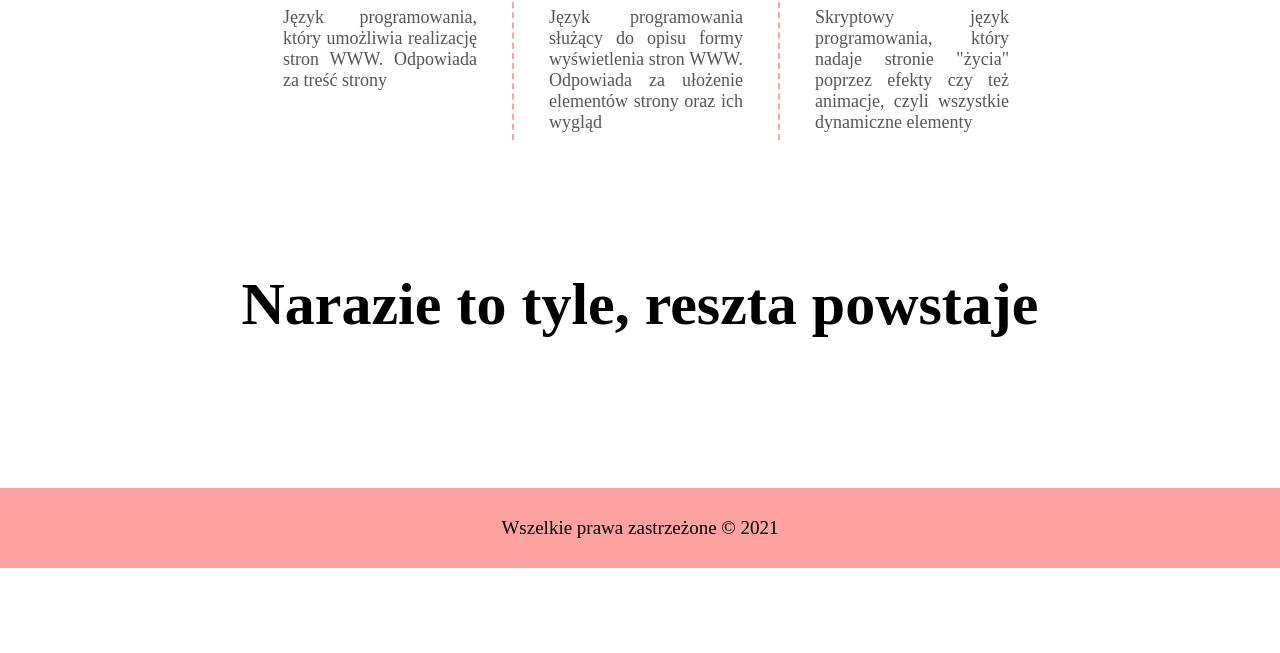
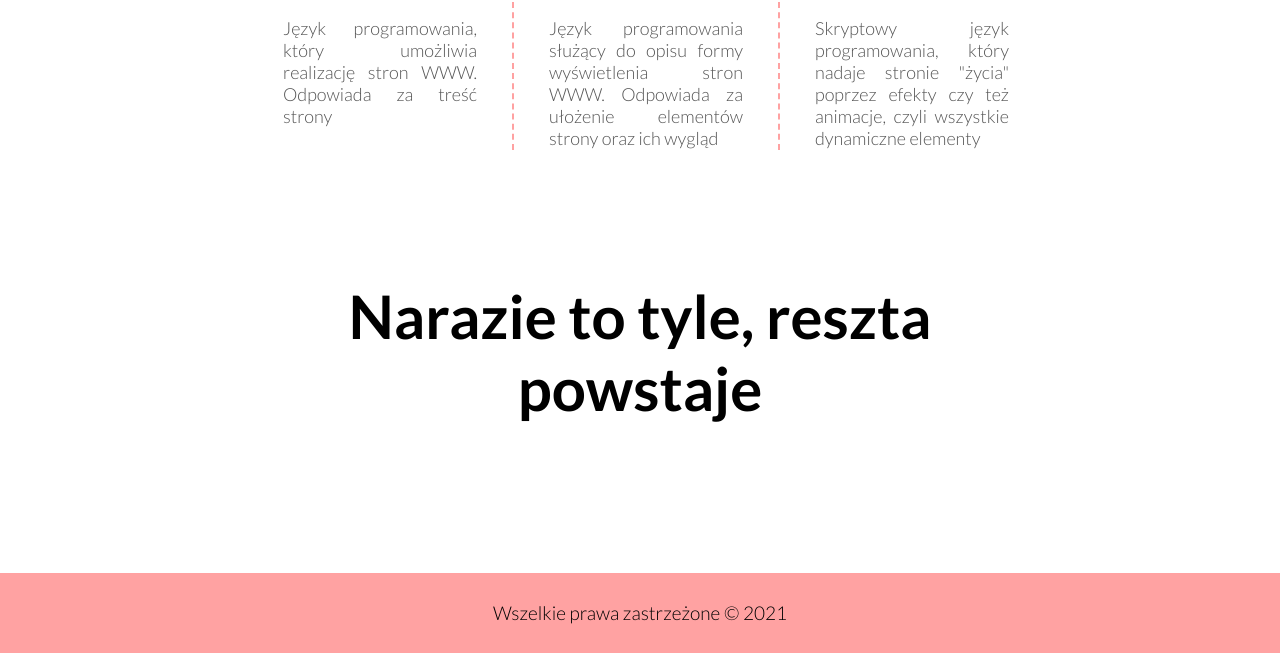
Before and after one commit to JonatanFront/Strona-internetowa, a plain HTML site: page index.html in a window 1280 px wide. Shown: the part 858-1511 px from the top of the page. Before the commit the page ends 1426 px from the top, so only its background shows below. Drawn offline with Linux system fonts and the light colour scheme.

Commit message:
Update style.css

```diff
--- a/style.css
+++ b/style.css
@@ -2,7 +2,7 @@ body {
     width: 100%;
     margin: 0;
     padding: 0;
-    font-family: Raleway;
+    font-family: Lato;
     background: #ffffff;
     color: #000000;
 }
```
